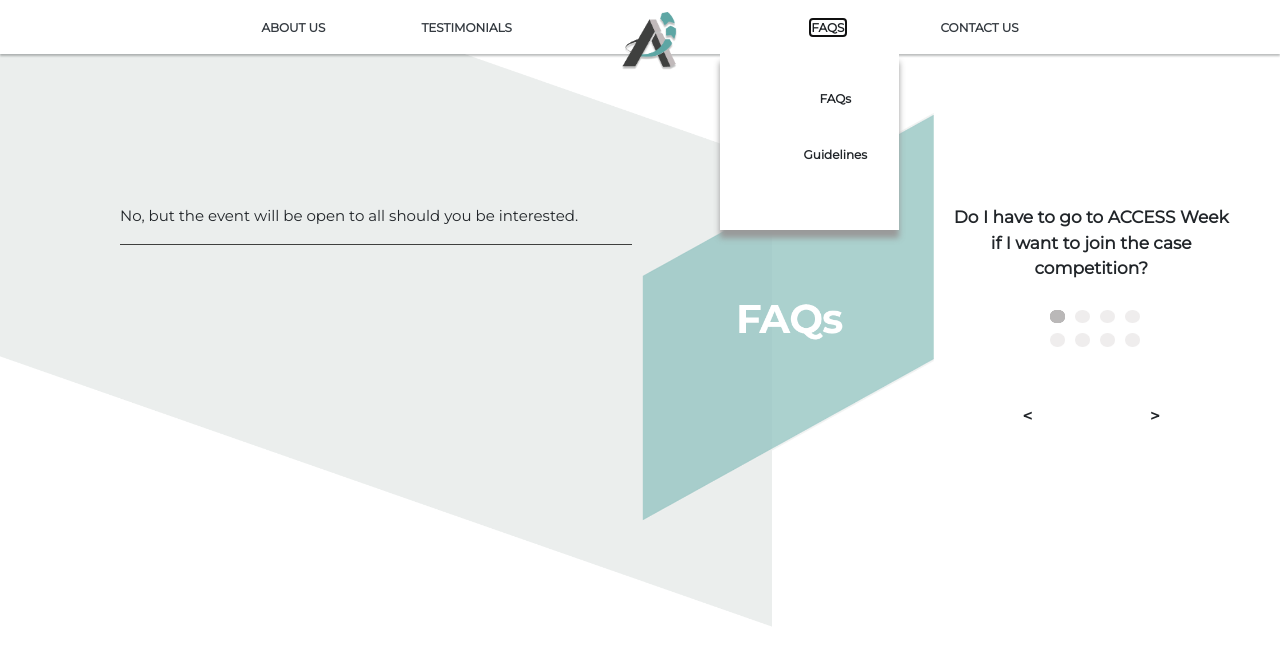
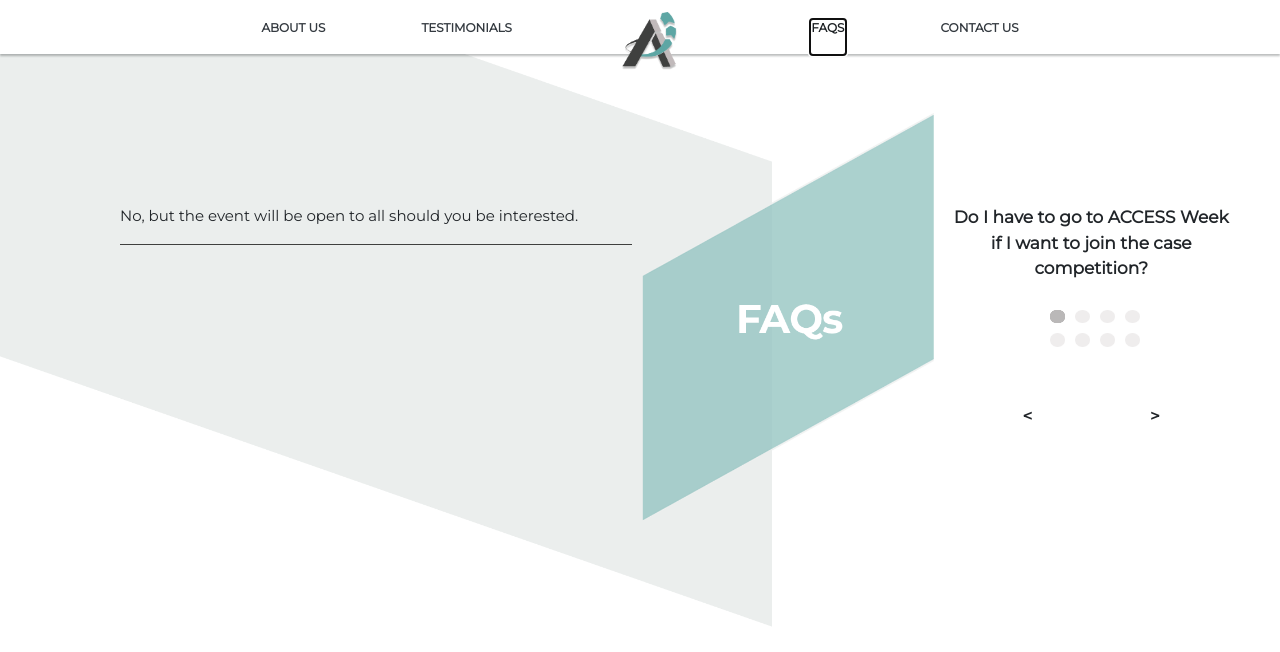
Before and after one commit to Hjkun77/access-website, a PHP site: page /faqs.html in a window 1280 px wide, after a click on "FAQS"; the page is wider, and only the part inside the window is pictured. Shown: the top 652 px of that part. Run offline with PHP 8.4, Linux system fonts and the light colour scheme.

Commit message:
fixed navbar hover

```diff
--- a/about.html
+++ b/about.html
@@ -47,6 +47,12 @@
       <ul class="navbar-nav">
         <li class="nav-item">
           <a href="faqs.html" class="navbar-link text-dark navbar-faqs">FAQs</a>
+          <div class="faq-dropdown dropdown">
+            <ul class="dropdown-menu">
+              <li class="guidelines"><a href="faqs.html#faqs">FAQs</a></li>
+              <li class="guidelines"><a href="faqs.html#guidelines">Guidelines</a></li>
+            </ul>
+          </div>
         </li>
         <li class="nav-item">
           <a href="contact.html" class="navbar-link text-dark navbar-contact">Contact Us</a>
--- a/faqs.html
+++ b/faqs.html
@@ -26,6 +26,17 @@
       <ul class="navbar-nav">
         <li class="nav-item">
           <a href="about.html" class="navbar-link text-dark navbar-about">About Us</a>
+          <div class="about-dropdown dropdown">
+            <ul class="dropdown-menu">
+              <li><a href="about.html#access">About Access</a></li>
+              <li><a href="about.html#ateneo-mea">Ateneo MEA</a></li>
+              <li><a href="about.html#sustainability">Sustainability</a></li>
+              <li><a href="about.html#vision">Vision</a></li>
+              <li><a href="about.html#a-partners">Partners</a></li>
+              <li><a href="about.html#a-timeline">Timeline</a></li>
+              <li><a href="about.html#a-access-week">Access Week</a></li>
+            </ul>
+          </div>
         </li>
         <li class="nav-item">
           <a href="testimonials.html" class="navbar-link text-dark navbar-testimonials">Testimonials</a>
--- a/stylesheets/style.css
+++ b/stylesheets/style.css
@@ -40,6 +40,10 @@ body {
     display: flex;
   }
 
+
+    .nav-item ul { display: block; opacity: 0; transition: 0.2s all ease-in-out;  }
+    .nav-item:hover ul { opacity: 1!important; }
+
     .navbar-link {
         white-space: nowrap;
         font-family: 'Montserrat', sans-serif;
@@ -51,7 +55,8 @@ body {
         cursor: pointer;
         text-decoration: none;
         text-transform: uppercase;
-  }
+      border-bottom: 19px solid white; }
+
 
       .navbar-link:hover {
         cursor: pointer;
@@ -68,12 +73,14 @@ body {
       }
 
 
+
     .dropdown-menu {
+    background: bluee;
         margin-top: 15px;
         border-radius: 0;
-    -webkit-box-shadow: 0 8px 6px 0px #999;
-    -moz-box-shadow: 0 8px 6px 0px #999;
-    box-shadow: 0 8px 6px 0px #999;
+        -webkit-box-shadow: 0 4px 5px 0px rgba(60,60,60,0.8);
+        -moz-box-shadow: 0 4px 5px 0px rgba(60,60,60,0.4);
+        box-shadow: 0 4px 4px 0px rgba(60,60,60,0.4);
       }
 
       .dropdown-menu a {
@@ -83,6 +90,7 @@ body {
         text-decoration: none;
         text-transform: capitalize;
       }
+
 
       .dropdown-menu li {
         padding-bottom: 2rem;
@@ -98,8 +106,10 @@ body {
 
       .faq-dropdown li {
         margin-bottom: 0;
-    margin-left: 4vw;
+        margin-left: 0vw;
       }
+
+    .faq-dropdown.dropdown { margin-left: 2.5vw; }
 
   /* Home */
   .home-title {
```
Also changed, not shown: contact.html (+17 -0 lines), index.html (+17 -0 lines), testimonials.html (+17 -0 lines), 1 other file. Lines whose indentation alone changed are shown as unchanged.
